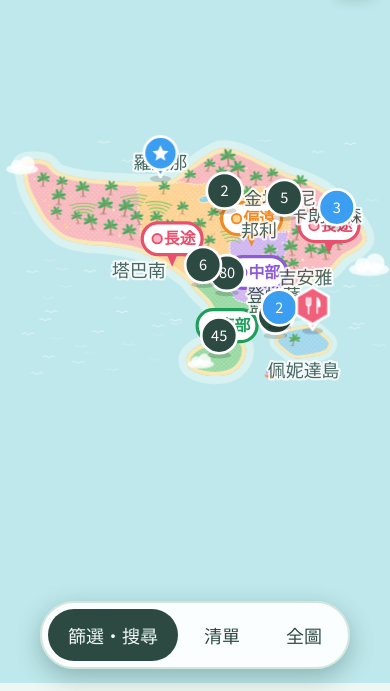
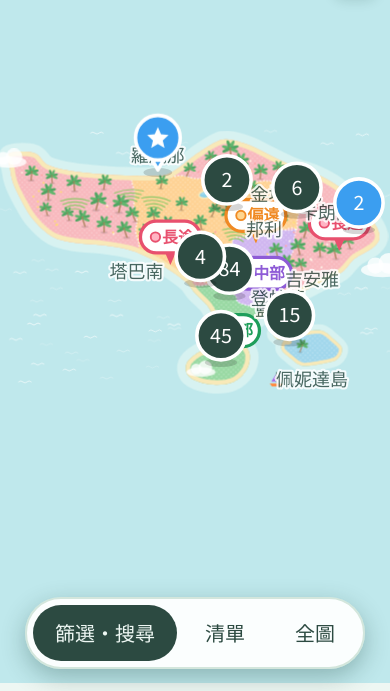
Before and after one commit to 9mlee/HTML-converted-to-webpage, a plain HTML site: page bali-map.html in a window 390 px wide. Shown: the part 161-852 px from the top of the page. Drawn offline with Linux system fonts and the light colour scheme; a web font is replaced by a local one.

Commit message:
Add files via upload

```diff
--- a/bali-map.html
+++ b/bali-map.html
@@ -287,7 +287,7 @@ h1{font-size:clamp(24px,3.4vw,32px); line-height:1.25; margin:0; font-weight:400
   .field, .btn{font-size:17px; min-height:48px}
   .count{font-size:16px}
   .zhead{font-size:16px} .zlb{font-size:17px; min-height:44px} .zlb small, .toolbar .zlb small{font-size:14px}
-  #dock button{font-size:18px; min-height:52px}
+  #dock button{font-size:20px; min-height:56px; padding:0 22px}
   body #panel h2{font-size:27px}
   body #panel h3{font-size:17px}
   body #panel p, body #panel .rows dd{font-size:18px}
@@ -623,7 +623,7 @@ let box = {w:1400, h:900};
 let view = {cx:700, cy:530, w:1400};
 let anim = 0, rafApply = 0, lastU = -1;
 
-const fitW = () => Math.max(BW, BH * box.w / box.h);
+const fitW = () => Math.max(isMob() ? 1300 : BW, BH * box.w / box.h);   // 手機：一開始就讓島填滿畫面寬度
 const viewH = w => w * box.h / box.w;
 function clampView(v){
   const fw = fitW();
@@ -877,7 +877,7 @@ function pinSVG(p, i, S){
 let curClusters = [];
 function renderPins(){
   const g = $('#pins'); if(!g) return;
-  const m = metrics(), S = .92 * m.u, R = 44 * m.f;
+  const m = metrics(), S = .92 * m.u * (isMob() ? 1.35 : 1), R = (isMob() ? 56 : 44) * m.f;
   const list = PLACES.filter(matches).sort((a, b) => a.y - b.y);
   const noCluster = editMode || view.w <= fitW() / 14;
   const groups = [];
@@ -944,7 +944,7 @@ function renderPanel(p){
 function renderTip(p){
   const g = $('#tipLayer');
   if(!p){ g.innerHTML = ''; return; }
-  const S = .92 * metrics().u;
+  const S = .92 * metrics().u * (isMob() ? 1.35 : 1);
   const topY = view.cy - viewH(view.w)/2;
   const below = p.y - 80*S < topY + 30*S;
   g.innerHTML = '<text class="tip" x="'+p.x+'" y="'+f1(below ? p.y + 32*S : p.y - 72*S)+'">'+esc(p.short)+'</text>';
```
